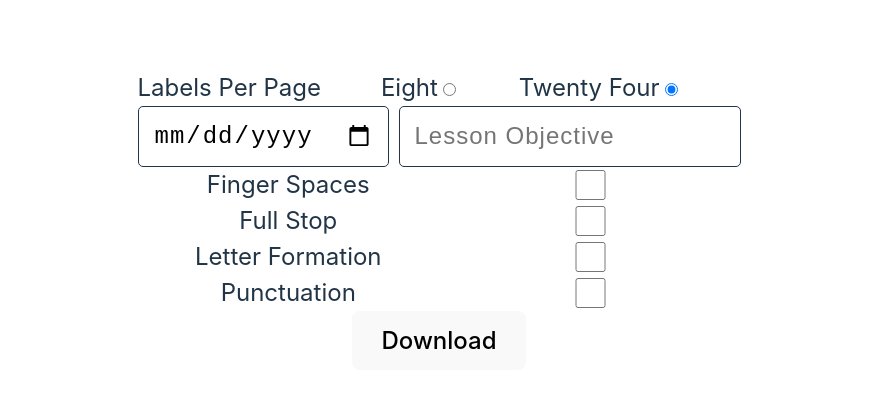
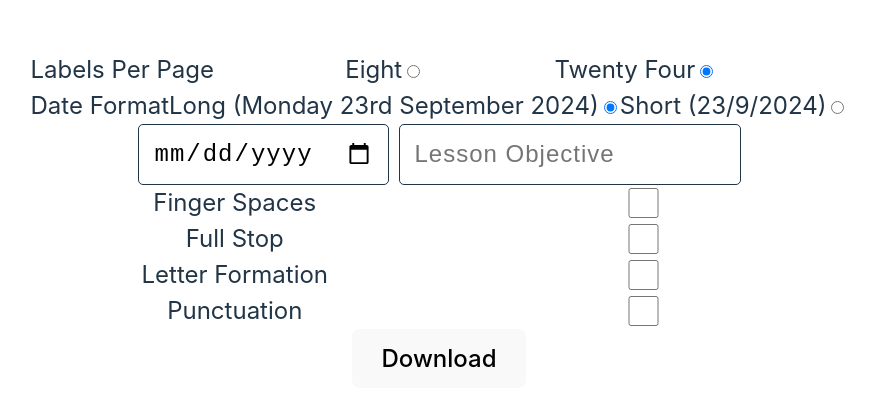
Before and after one commit to cmj91uk/label-designer, a React (Vite) app: page / in a window 1280 px wide. Shown: the part 180-586 px from the top of the page, without its empty margins (201-1076 px from the left). Built offline with nearby package versions, Linux system fonts and the light colour scheme.

Commit message:
Added option for long and short date formats

```diff
--- /dev/null
+++ b/src/dateFormatter.ts
@@ -0,0 +1,26 @@
+const nthNumber = (number: number) => {
+    if (number > 3 && number < 21) return "th";
+    switch (number % 10) {
+        case 1:
+            return "st";
+        case 2:
+            return "nd";
+        case 3:
+            return "rd";
+        default:
+            return "th";
+    }
+};
+
+export const formatDate: (type: 'long'|'short', date: Date) => string = (type, date) => {
+    const weekday = ["Sunday", "Monday", "Tuesday", "Wednesday", "Thursday", "Friday", "Saturday"];
+    const day = date.getDate();
+    const month = date.toLocaleString("default", { month: "long" });
+    const year = date.getFullYear();
+
+    if (type == 'long')
+        return `${weekday[date.getDay()]} ${day}${nthNumber(day)} ${month} ${year}`;
+
+    return `${day}/${date.getMonth() + 1}/${year}`;
+
+}
--- a/src/form.tsx
+++ b/src/form.tsx
@@ -3,23 +3,31 @@ import { buildPdf } from './pdf-builder';
 import { FingerSpace, Formation, FullStop, Punctuation } from './icons';
 import { EightPerSheet, ILabelFormat, TwentyFourPerSheet } from './label';
 import { ILabelSpec } from './label-spec';
+import { formatDate } from './dateFormatter';
 
 interface LessonForm {
-    date: Date,
+    date?: Date,
     label: string,
     finger: boolean,
     formation: boolean,
     fullstop: boolean,
     punctuation: boolean,
-    labelFormat: 'eight' | 'twentyfour'
+    labelFormat: 'eight' | 'twentyfour',
+    dateFormat: 'long' | 'short'
+}
+
+
+// eslint-disable-next-line @typescript-eslint/no-explicit-any
+const isValidDate = (d: any) => {
+    return d instanceof Date && !isNaN(d.valueOf());
 }
 
 export const Form = () => {
 
     const { register, handleSubmit } = useForm<LessonForm>({
         defaultValues: {
-            date: new Date(),
-            labelFormat: 'twentyfour'
+            labelFormat: 'twentyfour',
+            dateFormat: 'long'
         }
     });
 
@@ -49,13 +57,17 @@ export const Form = () => {
         }
 
         const labelSpec: ILabelSpec = {
-            date: new Date(data.date),
+            date: isValidDate(data.date) ? data.date : undefined,
             objective: data.label,
             images,
+            dateFormat: data.dateFormat,
         }
 
         buildPdf(format, labelSpec);
     }
+
+    const longFormat = formatDate('long', new Date());
+    const shortFormat = formatDate('short', new Date());
 
     return (
         <div>
@@ -75,8 +87,22 @@ export const Form = () => {
                     </div>
                 </div>
 
+                <div className='label-sizing'>
+                    Date Format
+                    <div className='label-sizing-options'>
+                        <label>
+                            Long ({longFormat})
+                            <input type='radio' value='long' {...register('dateFormat')} />
+                        </label>
+                        <label>
+                            Short ({shortFormat})
+                            <input type='radio' value='short' {...register('dateFormat')} />
+                        </label>
+                    </div>
+                </div>
+
                 <div className='text-section'>
-                    <input type="date" defaultValue={'23/09/2024'} {...register('date')} />
+                    <input type="date" defaultValue={'23/09/2024'} {...register('date', { valueAsDate: true })} />
                     <input type="text" placeholder="Lesson Objective" {...register('label')} />
                 </div>
 
--- a/src/label-spec.ts
+++ b/src/label-spec.ts
@@ -1,5 +1,6 @@
 export interface ILabelSpec {
-    date: Date,
+    date: Date | undefined,
     objective: string,
-    images: string[]
+    images: string[],
+    dateFormat: 'long' | 'short'
 }
--- a/src/pdf-builder.ts
+++ b/src/pdf-builder.ts
@@ -1,8 +1,9 @@
 import jsPDF, { jsPDFOptions } from "jspdf"
 import { ILabelFormat } from "./label";
 import { ILabelSpec } from "./label-spec";
+import { formatDate } from './dateFormatter';
 
-export const buildPdf = (format: ILabelFormat, labelSpec: ILabelSpec, imageWidth: number = 10) => {
+export const buildPdf = async (format: ILabelFormat, labelSpec: ILabelSpec, imageWidth: number = 10) => {
     // Default export is a4 paper, portrait, using millimeters for units
     // Label 24 per sheet = 63.5 x 33.9 mm
     // A4 = 297mm * 210mm
@@ -29,11 +30,9 @@ export const buildPdf = (format: ILabelFormat, labelSpec: ILabelSpec, imageWidth
 
     const { width, height, horizontalPitch, verticalPitch, leftMargin, topMargin, countX, countY } = format;
 
-    const { date, images, objective } = labelSpec;
+    const { date, images, objective, dateFormat } = labelSpec;
 
     const margin = 3;
-
-    const dateFormatter = new Intl.DateTimeFormat('en-GB');
 
     let textMaxWidth = width - (2 * margin);
     if (images.length) {
@@ -48,13 +47,19 @@ export const buildPdf = (format: ILabelFormat, labelSpec: ILabelSpec, imageWidth
             const labelStartY = (verticalPitch * i) + topMargin;
 
             // Draw Outer Rectangle
-            // const stroke = 'S';
-            // const rectRadius = 5;
+            const stroke = 'S';
+            const rectRadius = 5;
             // Slightly inset rounded rectangle
-            // doc.roundedRect(labelStartX, labelStartY, width, height, rectRadius, rectRadius, stroke);
+            doc.roundedRect(labelStartX, labelStartY, width, height, rectRadius, rectRadius, stroke);
 
-            doc.text(dateFormatter.format(date), labelStartX + margin, labelStartY + margin, { maxWidth: textMaxWidth, align: 'left', baseline: 'top'});
-            doc.text(`LO: ${objective}`, labelStartX + margin, labelStartY + margin + 7, { maxWidth: textMaxWidth, align: 'left', baseline: 'top' });
+            const hasDate = date != null;
+
+            const dateTextToDisplay = hasDate ? formatDate(dateFormat, date!) : "";
+
+            const verticalOffset = dateFormat == 'long' ? 14 : 7;
+
+            doc.text(dateTextToDisplay, labelStartX + margin, labelStartY + margin, { maxWidth: textMaxWidth, align: 'left', baseline: 'top'});
+            doc.text(`LO: ${objective}`, labelStartX + margin, labelStartY + margin + verticalOffset, { maxWidth: textMaxWidth, align: 'left', baseline: 'top' });
             // doc.text(`Start X: ${labelStartX}, Start Y: ${labelStartY}`, labelStartX + margin, labelStartY + margin, { maxWidth: textMaxWidth, align: 'left', baseline: 'top' });
             // doc.text(`End X: ${labelStartX + width}, End Y: ${labelStartY + height}`, labelStartX + margin, labelStartY + margin + 14, { maxWidth: textMaxWidth, align: 'left', baseline: 'top' });
 
@@ -67,8 +72,9 @@ export const buildPdf = (format: ILabelFormat, labelSpec: ILabelSpec, imageWidth
 
                 const imageX = labelStartX + margin + textMaxWidth + margin;
 
-                images.forEach((img, index) => {
+                images.forEach(async (img, index) => {
                     const imageStartY = labelStartY + ((index + 1) * imageMargins) + (imageWidth * (index));
+
                     doc.addImage(img, 'PNG', imageX, imageStartY, imageWidth, imageWidth);
                 });
             }
@@ -81,6 +87,7 @@ export const buildPdf = (format: ILabelFormat, labelSpec: ILabelSpec, imageWidth
         }
     }
 
-    doc.save(`${dateFormatter.format(date)}_${objective}.pdf`);
+    const shortFormatter = new Intl.DateTimeFormat('en-GB');
+    doc.save(`${shortFormatter.format(date)}_${objective}.pdf`);
 
 }
```
Also changed, not shown: public/donuts.svg (added).
